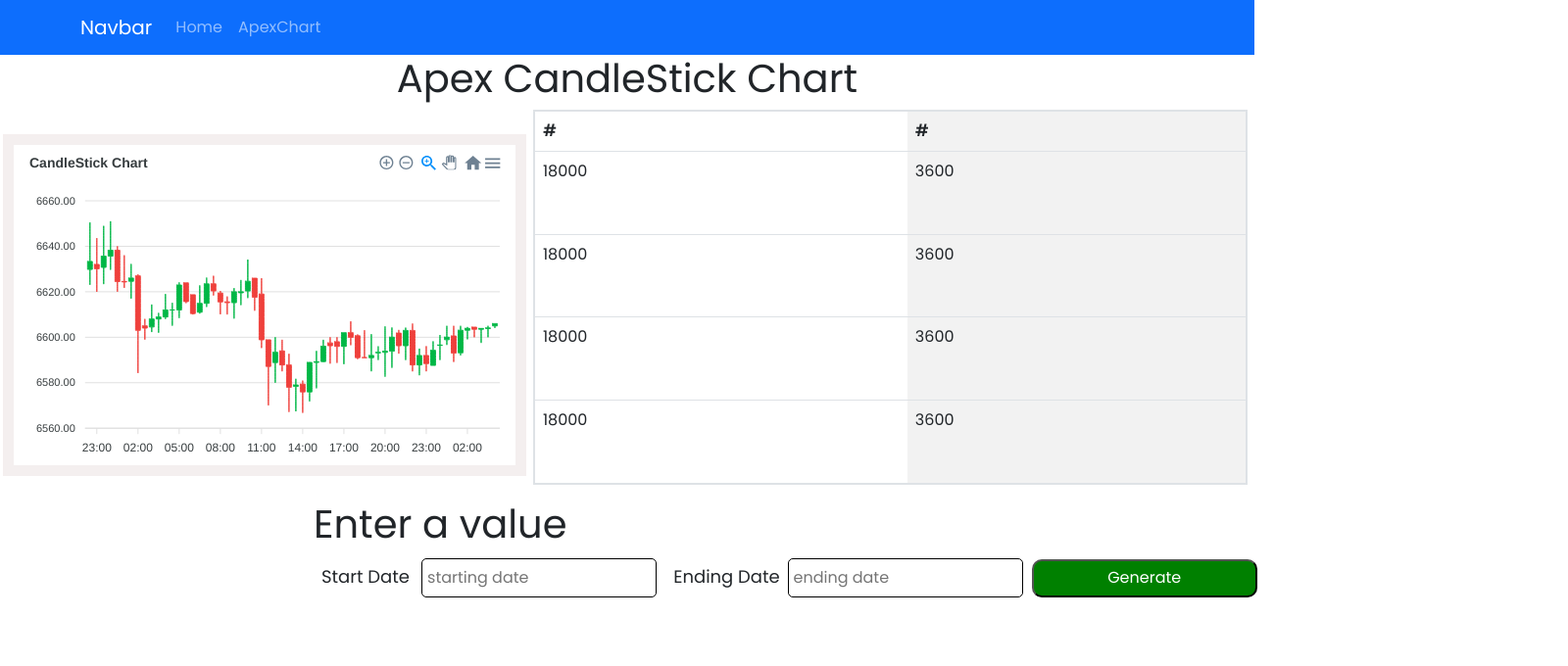
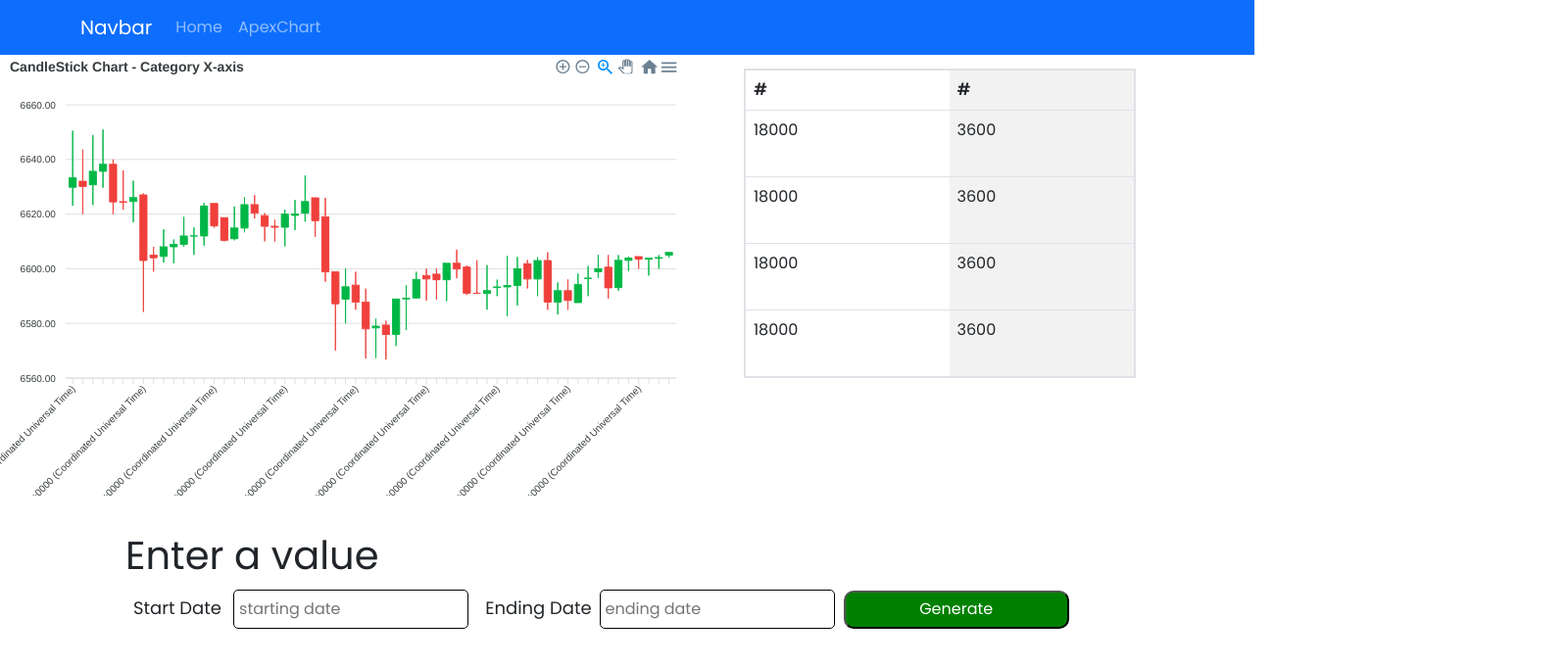
Before and after one commit to Malcolmt129/COSC431-Project, a React (Create React App) app in the folder client/: page /apexchart in a window 1280 px wide. Shown: the top 680 px of the page at 98% size, 1600 px wide, since content can reach past the window. Built offline with nearby package versions, Linux system fonts and the light colour scheme; no server answers.

Commit message:
added the input

```diff
--- a/client/src/App.css
+++ b/client/src/App.css
@@ -185,3 +185,20 @@ label {
   font-size: large;
   padding: 8px;
 }
+table.table.table.table-striped-columns {
+  height: 316px;
+  width: 400px;
+  margin-left: 59px;
+  margin-top: 14px;
+}
+.apexcharts-text .apexcharts-xaxis-label{
+  font-size: x-small !important;
+}
+tspan{
+  font-size: x-small !important;
+}
+.user-input-div {
+  position: relative;
+  left: 10%;
+  top: 22px;
+}
--- a/client/src/components/pages/ApexChart.js
+++ b/client/src/components/pages/ApexChart.js
@@ -1,11 +1,11 @@
-import React from 'react';
-import Chart from 'react-apexcharts'
-import Table from 'react-bootstrap/Table';
-import UserInput from '../UserInput';
+import React, { useEffect, useState } from "react";
+import Chart from "react-apexcharts";
+import { Table } from "react-bootstrap";
 
-const TableCoin=()=> {
+
+const TableCoin = () => {
   return (
-      <Table  className='table'   striped="columns">
+    <Table className="table" striped="columns">
       <thead>
         <tr>
           <th>#</th>
@@ -32,305 +32,351 @@ const TableCoin=()=> {
       </tbody>
     </Table>
   );
-  }
+};
 
-async function setChart(){
-  //I want the 3 inputs (start time, end time, and api key) to be variables to
-  const graphData = await fetch('http://localhost:5000/graphdata/2022-01-01/2022-01-02/C8840AED-9AC5-4F51-B1F3-8212FC3F5F0A/false').then(res => res.json());
-  console.log(graphData);
-  for (let i = 0; i < graphData["data"].length; i++) {
-    graphData["data"][i]["x"] =  new Date(graphData["data"][i]["x"])
-  }
-}
-
-class ApexChart extends React.Component {
-    constructor(props) {
-      super(props);
-
-      this.state = {
-
-        series: [{
-          data: [{
+const ApexChart = () => {
+  const [averageTemp, setAverageTemp] = useState([
+    {
       x: new Date(1538778600000),
-              y: [6629.81, 6650.5, 6623.04, 6633.33]
+      y: [6629.81, 6650.5, 6623.04, 6633.33],
     },
     {
       x: new Date(1538780400000),
-              y: [6632.01, 6643.59, 6620, 6630.11]
+      y: [6632.01, 6643.59, 6620, 6630.11],
     },
     {
       x: new Date(1538782200000),
-              y: [6630.71, 6648.95, 6623.34, 6635.65]
+      y: [6630.71, 6648.95, 6623.34, 6635.65],
     },
     {
       x: new Date(1538784000000),
-              y: [6635.65, 6651, 6629.67, 6638.24]
+      y: [6635.65, 6651, 6629.67, 6638.24],
     },
     {
       x: new Date(1538785800000),
-              y: [6638.24, 6640, 6620, 6624.47]
+      y: [6638.24, 6640, 6620, 6624.47],
     },
     {
       x: new Date(1538787600000),
-              y: [6624.53, 6636.03, 6621.68, 6624.31]
+      y: [6624.53, 6636.03, 6621.68, 6624.31],
     },
     {
       x: new Date(1538789400000),
-              y: [6624.61, 6632.2, 6617, 6626.02]
+      y: [6624.61, 6632.2, 6617, 6626.02],
     },
     {
       x: new Date(1538791200000),
-              y: [6627, 6627.62, 6584.22, 6603.02]
+      y: [6627, 6627.62, 6584.22, 6603.02],
     },
     {
       x: new Date(1538793000000),
-              y: [6605, 6608.03, 6598.95, 6604.01]
+      y: [6605, 6608.03, 6598.95, 6604.01],
     },
     {
       x: new Date(1538794800000),
-              y: [6604.5, 6614.4, 6602.26, 6608.02]
+      y: [6604.5, 6614.4, 6602.26, 6608.02],
     },
     {
       x: new Date(1538796600000),
-              y: [6608.02, 6610.68, 6601.99, 6608.91]
+      y: [6608.02, 6610.68, 6601.99, 6608.91],
     },
     {
       x: new Date(1538798400000),
-              y: [6608.91, 6618.99, 6608.01, 6612]
+      y: [6608.91, 6618.99, 6608.01, 6612],
     },
     {
       x: new Date(1538800200000),
-              y: [6612, 6615.13, 6605.09, 6612]
+      y: [6612, 6615.13, 6605.09, 6612],
     },
     {
       x: new Date(1538802000000),
-              y: [6612, 6624.12, 6608.43, 6622.95]
+      y: [6612, 6624.12, 6608.43, 6622.95],
     },
     {
       x: new Date(1538803800000),
-              y: [6623.91, 6623.91, 6615, 6615.67]
+      y: [6623.91, 6623.91, 6615, 6615.67],
     },
     {
       x: new Date(1538805600000),
-              y: [6618.69, 6618.74, 6610, 6610.4]
+      y: [6618.69, 6618.74, 6610, 6610.4],
     },
     {
       x: new Date(1538807400000),
-              y: [6611, 6622.78, 6610.4, 6614.9]
+      y: [6611, 6622.78, 6610.4, 6614.9],
     },
     {
       x: new Date(1538809200000),
-              y: [6614.9, 6626.2, 6613.33, 6623.45]
+      y: [6614.9, 6626.2, 6613.33, 6623.45],
     },
     {
       x: new Date(1538811000000),
-              y: [6623.48, 6627, 6618.38, 6620.35]
+      y: [6623.48, 6627, 6618.38, 6620.35],
     },
     {
       x: new Date(1538812800000),
-              y: [6619.43, 6620.35, 6610.05, 6615.53]
+      y: [6619.43, 6620.35, 6610.05, 6615.53],
     },
     {
       x: new Date(1538814600000),
-              y: [6615.53, 6617.93, 6610, 6615.19]
+      y: [6615.53, 6617.93, 6610, 6615.19],
     },
     {
       x: new Date(1538816400000),
-              y: [6615.19, 6621.6, 6608.2, 6620]
+      y: [6615.19, 6621.6, 6608.2, 6620],
     },
     {
       x: new Date(1538818200000),
-              y: [6619.54, 6625.17, 6614.15, 6620]
+      y: [6619.54, 6625.17, 6614.15, 6620],
     },
     {
       x: new Date(1538820000000),
-              y: [6620.33, 6634.15, 6617.24, 6624.61]
+      y: [6620.33, 6634.15, 6617.24, 6624.61],
     },
     {
       x: new Date(1538821800000),
-              y: [6625.95, 6626, 6611.66, 6617.58]
+      y: [6625.95, 6626, 6611.66, 6617.58],
     },
     {
       x: new Date(1538823600000),
-              y: [6619, 6625.97, 6595.27, 6598.86]
+      y: [6619, 6625.97, 6595.27, 6598.86],
     },
     {
       x: new Date(1538825400000),
-              y: [6598.86, 6598.88, 6570, 6587.16]
+      y: [6598.86, 6598.88, 6570, 6587.16],
     },
     {
       x: new Date(1538827200000),
-              y: [6588.86, 6600, 6580, 6593.4]
+      y: [6588.86, 6600, 6580, 6593.4],
     },
     {
       x: new Date(1538829000000),
-              y: [6593.99, 6598.89, 6585, 6587.81]
+      y: [6593.99, 6598.89, 6585, 6587.81],
     },
     {
       x: new Date(1538830800000),
-              y: [6587.81, 6592.73, 6567.14, 6578]
+      y: [6587.81, 6592.73, 6567.14, 6578],
     },
     {
       x: new Date(1538832600000),
-              y: [6578.35, 6581.72, 6567.39, 6579]
+      y: [6578.35, 6581.72, 6567.39, 6579],
     },
     {
       x: new Date(1538834400000),
-              y: [6579.38, 6580.92, 6566.77, 6575.96]
+      y: [6579.38, 6580.92, 6566.77, 6575.96],
     },
     {
       x: new Date(1538836200000),
-              y: [6575.96, 6589, 6571.77, 6588.92]
+      y: [6575.96, 6589, 6571.77, 6588.92],
     },
     {
       x: new Date(1538838000000),
-              y: [6588.92, 6594, 6577.55, 6589.22]
+      y: [6588.92, 6594, 6577.55, 6589.22],
     },
     {
       x: new Date(1538839800000),
-              y: [6589.3, 6598.89, 6589.1, 6596.08]
+      y: [6589.3, 6598.89, 6589.1, 6596.08],
     },
     {
       x: new Date(1538841600000),
-              y: [6597.5, 6600, 6588.39, 6596.25]
+      y: [6597.5, 6600, 6588.39, 6596.25],
     },
     {
       x: new Date(1538843400000),
-              y: [6598.03, 6600, 6588.73, 6595.97]
+      y: [6598.03, 6600, 6588.73, 6595.97],
     },
     {
       x: new Date(1538845200000),
-              y: [6595.97, 6602.01, 6588.17, 6602]
+      y: [6595.97, 6602.01, 6588.17, 6602],
     },
     {
       x: new Date(1538847000000),
-              y: [6602, 6607, 6596.51, 6599.95]
+      y: [6602, 6607, 6596.51, 6599.95],
     },
     {
       x: new Date(1538848800000),
-              y: [6600.63, 6601.21, 6590.39, 6591.02]
+      y: [6600.63, 6601.21, 6590.39, 6591.02],
     },
     {
       x: new Date(1538850600000),
-              y: [6591.02, 6603.08, 6591, 6591]
+      y: [6591.02, 6603.08, 6591, 6591],
     },
     {
       x: new Date(1538852400000),
-              y: [6591, 6601.32, 6585, 6592]
+      y: [6591, 6601.32, 6585, 6592],
     },
     {
       x: new Date(1538854200000),
-              y: [6593.13, 6596.01, 6590, 6593.34]
+      y: [6593.13, 6596.01, 6590, 6593.34],
     },
     {
       x: new Date(1538856000000),
-              y: [6593.34, 6604.76, 6582.63, 6593.86]
+      y: [6593.34, 6604.76, 6582.63, 6593.86],
     },
     {
       x: new Date(1538857800000),
-              y: [6593.86, 6604.28, 6586.57, 6600.01]
+      y: [6593.86, 6604.28, 6586.57, 6600.01],
     },
     {
       x: new Date(1538859600000),
-              y: [6601.81, 6603.21, 6592.78, 6596.25]
+      y: [6601.81, 6603.21, 6592.78, 6596.25],
     },
     {
       x: new Date(1538861400000),
-              y: [6596.25, 6604.2, 6590, 6602.99]
+      y: [6596.25, 6604.2, 6590, 6602.99],
     },
     {
       x: new Date(1538863200000),
-              y: [6602.99, 6606, 6584.99, 6587.81]
+      y: [6602.99, 6606, 6584.99, 6587.81],
     },
     {
       x: new Date(1538865000000),
-              y: [6587.81, 6595, 6583.27, 6591.96]
+      y: [6587.81, 6595, 6583.27, 6591.96],
     },
     {
       x: new Date(1538866800000),
-              y: [6591.97, 6596.07, 6585, 6588.39]
+      y: [6591.97, 6596.07, 6585, 6588.39],
     },
     {
       x: new Date(1538868600000),
-              y: [6587.6, 6598.21, 6587.6, 6594.27]
+      y: [6587.6, 6598.21, 6587.6, 6594.27],
     },
     {
       x: new Date(1538870400000),
-              y: [6596.44, 6601, 6590, 6596.55]
+      y: [6596.44, 6601, 6590, 6596.55],
     },
     {
       x: new Date(1538872200000),
-              y: [6598.91, 6605, 6596.61, 6600.02]
+      y: [6598.91, 6605, 6596.61, 6600.02],
     },
     {
       x: new Date(1538874000000),
-              y: [6600.55, 6605, 6589.14, 6593.01]
+      y: [6600.55, 6605, 6589.14, 6593.01],
     },
     {
       x: new Date(1538875800000),
-              y: [6593.15, 6605, 6592, 6603.06]
+      y: [6593.15, 6605, 6592, 6603.06],
     },
     {
       x: new Date(1538877600000),
-              y: [6603.07, 6604.5, 6599.09, 6603.89]
+      y: [6603.07, 6604.5, 6599.09, 6603.89],
     },
     {
       x: new Date(1538879400000),
-              y: [6604.44, 6604.44, 6600, 6603.5]
+      y: [6604.44, 6604.44, 6600, 6603.5],
     },
     {
       x: new Date(1538881200000),
-              y: [6603.5, 6603.99, 6597.5, 6603.86]
+      y: [6603.5, 6603.99, 6597.5, 6603.86],
     },
     {
       x: new Date(1538883000000),
-              y: [6603.85, 6605, 6600, 6604.07]
+      y: [6603.85, 6605, 6600, 6604.07],
     },
     {
       x: new Date(1538884800000),
-              y: [6604.98, 6606, 6604.07, 6606]
+      y: [6604.98, 6606, 6604.07, 6606],
     },
-          ]
-        }],
-        options: {
+  ]);
+
+  const [date, setDate] = useState([1999, 1200]);
+  const [startDate, setStartDate] = useState(0);
+  const [endDate, setEndDate] = useState(0);
+
+  // this is where you will be fetching the data and set the state
+  useEffect(() => {
+    const getData = async () => {
+      const url = "http://localhost:8000/temperature";
+      try {
+        const response = await fetch(url);
+        const data = await response.json();
+        console.log(data);
+        setAverageTemp(data?.map((item) => item.average_temp));
+        setDate(data?.map((item) => item.date));
+      } catch (error) {
+        console.log(error);
+      }
+    };
+    getData();
+  }, []);
+
+  const series = [
+    {
+      name: "our candelstick chart",
+      data: averageTemp, //this is where you assin the state value
+    },
+  ];
+  const options = {
     chart: {
-            type: 'candlestick',
-            height: 350
+      height: 350,
+      type: "candlestick",
     },
     title: {
-            text: 'CandleStick Chart',
-            align: 'left'
+      text: "CandleStick Chart - Category X-axis",
+      align: "left",
+    },
+    tooltip: {
+      enabled: true,
     },
     xaxis: {
-            type: 'datetime'
+      categories: date,
     },
     yaxis: {
       tooltip: {
-              enabled: true
-            }
-          }
+        enabled: true,
       },
+    },
+  };
 
+  //user input method
+  //all states are defined at the top
 
+  const UserInput = () => {
+    const submitValue = () => {
+      const frmdetails = {
+        "Start Date": startDate,
+        "End Date": endDate,
       };
-    }
+      console.log(frmdetails);
+    };
 
-    render() {
     return (
       <>
-            <h1 className='text-center'>Apex CandleStick Chart</h1>
-            <div id="chart" className='d-flex flex-row'>
-                <Chart className="chart-custom" options={this.state.options} series={this.state.series} type="candlestick" width={500} height={315}/>
-                <TableCoin/>
-            </div>
-            <div className='user-input-div'>
-               <UserInput className="text-center"/>
-            </div>
-
-
-
+        <h1> Enter a value</h1>
+        <label>Start Date</label>{" "}
+        <input
+          type="text"
+          placeholder="starting date"
+          onChange={(e) => setStartDate(e.target.value)}
+        />
+        <label>Ending Date</label>
+        <input
+          type="text"
+          placeholder="ending date"
+          onChange={(e) => setEndDate(e.target.value)}
+        />
+        <button onClick={submitValue}>Generate</button>
       </>
     );
-    }
-  }
-  export default ApexChart
+  };
+  return (
+    <>
+      <div className="d-flex flex-row">
+        <div>
+          <Chart
+            options={options}
+            series={series}
+            type="candlestick"
+            width="700"
+            height="450"
+          />
+        </div>
+        <div>
+          <TableCoin />
+        </div>
+      </div>
+      <div className="user-input-div">{UserInput()}</div>
+    </>
+  );
+};
+
+export default ApexChart;
```
Also changed, not shown: client/src/components/UserInput.js (deleted, +0 -36 lines). Lines whose indentation alone changed are shown as unchanged.
